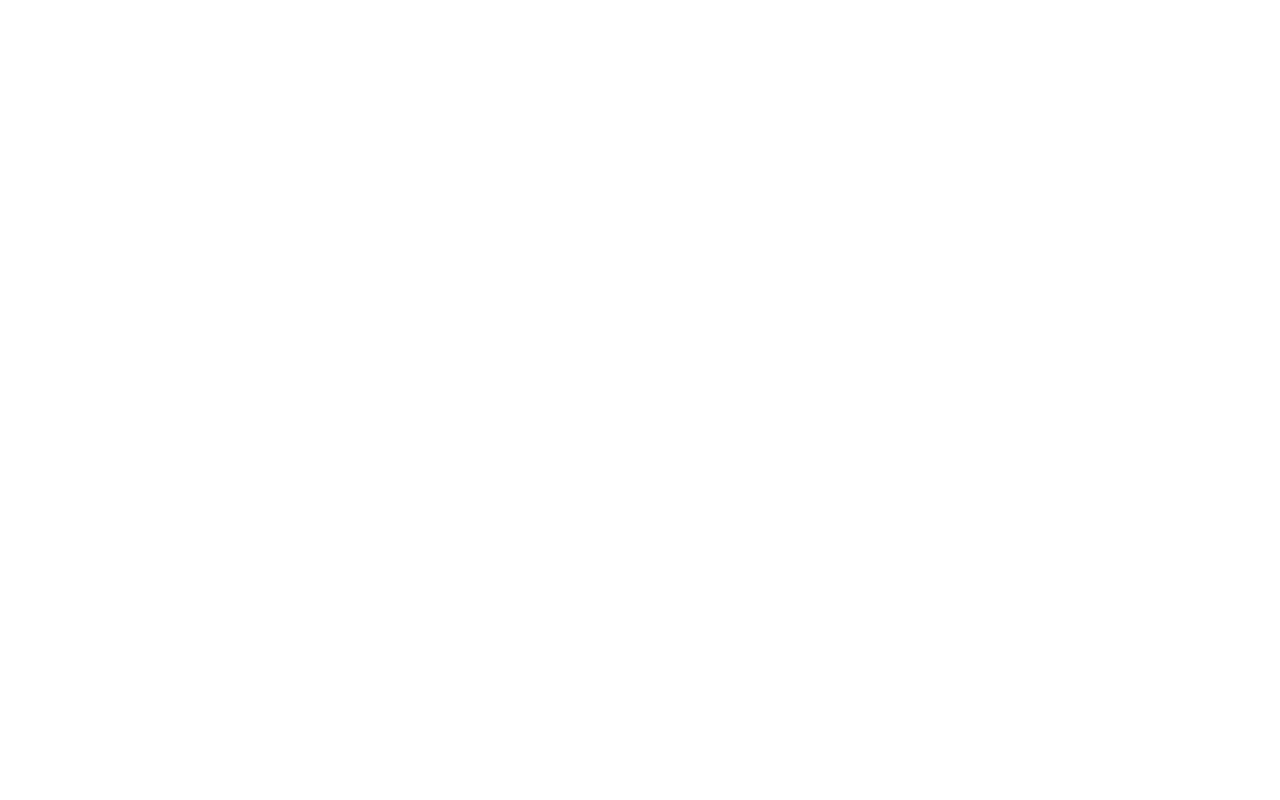
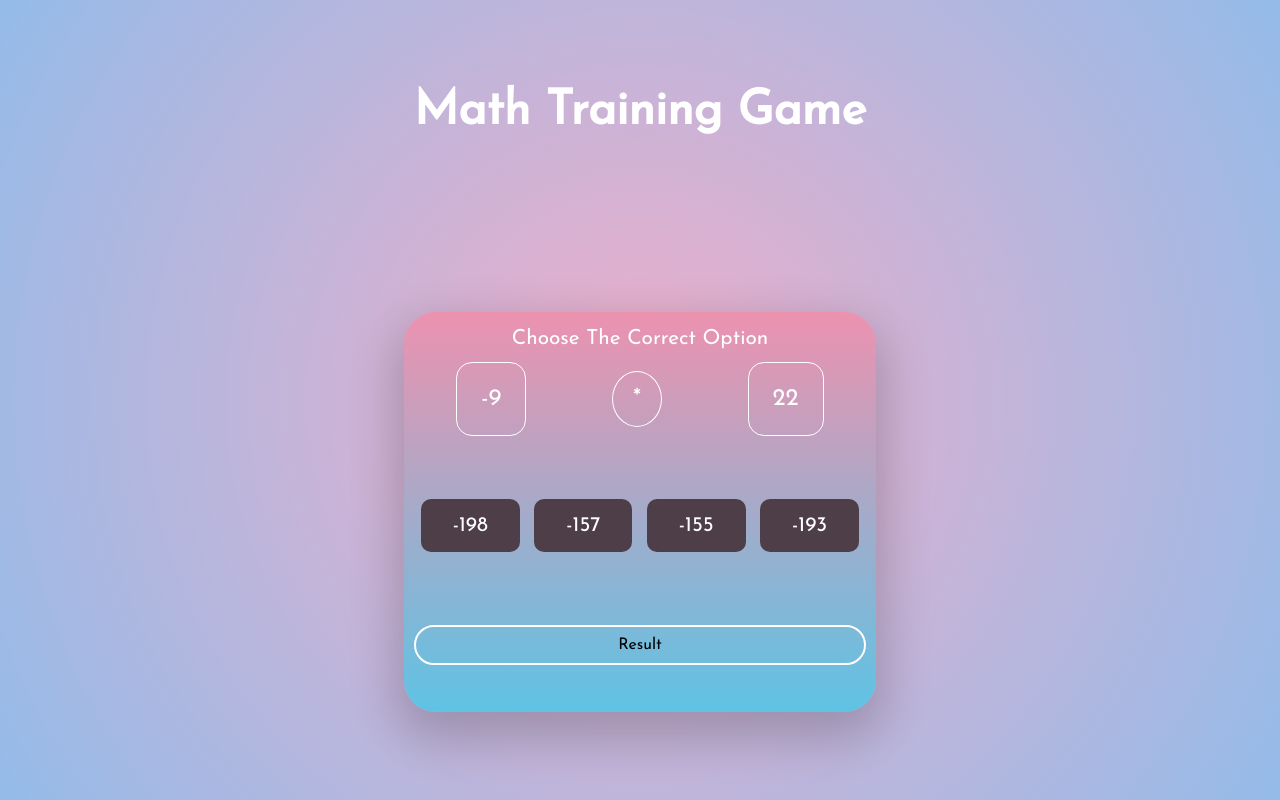
Before and after one commit to ritwickrajmakhal/math-training-game, a plain HTML site: page index.html in a window 1280 px wide. Drawn offline with nearby package versions, Linux system fonts and the light colour scheme.

Commit message:
Project Completed

```diff
--- a/index.html
+++ b/index.html
@@ -1,27 +1,58 @@
 <!doctype HTML>
 <html>
+
 <head>
 	<title>codedamn HTML Playground</title>
 	<meta charset="UTF-8">
 	<meta name="viewport" content="width=device-width, initial-scale=1.0">
 	<link rel="preconnect" href="https://fonts.googleapis.com">
 	<link rel="preconnect" href="https://fonts.gstatic.com" crossorigin>
-		<link href="https://fonts.googleapis.com/css2?family=Jost:wght@200&display=swap" rel="stylesheet">
-		<link rel="stylesheet" href="https://pro.fontawesome.com/releases/v5.10.0/css/all.css" integrity="sha384-AYmEC3Yw5cVb3ZcuHtOA93w35dYTsvhLPVnYs9eStHfGJvOvKxVfELGroGkvsg+p" crossorigin="anonymous" />
-		 <!--compiled and minified CSS -->
-		 <link rel="stylesheet" href="https://maxcdn.bootstrapcdn.com/bootstrap/4.3.1/css/bootstrap.min.css">
-		 <!-- jQuery library -->
-		 <script src="https://ajax.googleapis.com/ajax/libs/jquery/3.3.1/jquery.min.js"></script>
-		 <!--JavaScript -->
-		 <script src="https://maxcdn.bootstrapcdn.com/bootstrap/4.3.1/js/bootstrap.min.js"></script>
+	<link
+		href="https://fonts.googleapis.com/css2?family=Josefin+Sans:ital,wght@0,400;1,300&family=Jost:wght@300&family=Roboto:wght@300&display=swap"
+		rel="stylesheet">
+	<link rel="stylesheet" href="https://pro.fontawesome.com/releases/v5.10.0/css/all.css"
+		integrity="sha384-AYmEC3Yw5cVb3ZcuHtOA93w35dYTsvhLPVnYs9eStHfGJvOvKxVfELGroGkvsg+p" crossorigin="anonymous" />
 	<link rel="stylesheet" href="/style.css" />
+
 </head>
+
 <body>
 	<main>
-			<h1></h1>
+		<h1>Math Training Game</h1>
 		<!-- start writing your code -->
-
+		<div class="box">
+			<section class="sec1">
+				<p class="instruction">Choose the correct option</p>
+				<div class="operandBox">
+					<p id="operand1">45</p>
+				</div>
+				<div id="operator">+</div>
+				<div class="operandBox">
+					<p id="operand2">45</p>
+				</div>
+			</section>
+			<section class="sec2">
+				<div class="optionBox">
+					<p id="option1">95</p>
+				</div>
+				<div class="optionBox" >
+					<p id="option2">85</p>
+				</div>
+				<div class="optionBox" >
+					<p id="option3">80</p>
+				</div>
+				<div class="optionBox" >
+					<p id="option4">75</p>
+				</div>
+				<div class="msgSection">
+					<p id="msgbox">Result</p>
+				</div>
+			</section>
+		</div>
+		<audio id="correctBeep" src="assets/correct.mp3"></audio>
+		<audio id="wrongBeep" src="assets/wrong.mp3"></audio>
 	</main>
 	<script src="/script.js"></script>
 </body>
+
 </html>
--- a/script.js
+++ b/script.js
@@ -1,3 +1,107 @@
 "use strict"
 // Start writing code from here
 // Declare all the global variables
+
+const operand1 = document.querySelector("#operand1");
+const operand2 = document.querySelector("#operand2");
+const operator = document.querySelector("#operator");
+const option1 = document.querySelector("#option1");
+const option2 = document.querySelector("#option2");
+const option3 = document.querySelector("#option3");
+const option4 = document.querySelector("#option4");
+const msgbox = document.querySelector("#msgbox");
+const correctBeep = document.querySelector("#correctBeep");
+const wrongBeep = document.querySelector("#wrongBeep");
+let options = [option1,option2,option3,option4];
+
+let indexOfAns;
+let setQuestion;
+let setAnswer;
+
+const generateNumber = (lower, upper) => {
+    // Generates a random number which is present in between lower bound and upper bound
+    const randomNumber = Math.ceil(Math.random() * (upper - lower)) + lower;
+    return randomNumber;
+}
+const generateOperator = () => {
+    // Generates a random operator which is present in arrayOfOperator
+    const arrayOfOperator = ['+', '-', '*', '/'];
+    const operator = arrayOfOperator[generateNumber(0, arrayOfOperator.length) - 1];
+    return operator;
+}
+const generateQuestion = () => {
+    operand1.innerHTML = generateNumber(-50, 50);
+    operand2.innerHTML = generateNumber(-50, 50);
+    operator.innerHTML = generateOperator();
+    for(let i=0;i<options.length;i++){
+        options[i].setAttribute("style","background-color:rgb(77, 62, 71);")
+    }
+    msgbox.innerHTML = "Result";
+}
+const generateAnswer = () => {
+    generateQuestion();
+    let a = parseInt(operand1.innerHTML);
+    let b = parseInt(operand2.innerHTML);
+    let op = operator.innerHTML;
+    let ans;
+    switch (op) {
+        case '+':
+            ans = a + b;
+            break;
+        case '-':
+            ans = a - b;
+            break;
+        case '*':
+            ans = a * b;
+            break;
+        case '/':
+            ans = (a / b);
+            break;
+    }
+    indexOfAns = generateNumber(0,options.length)-1;
+    options[indexOfAns].innerHTML = ans;
+    for(let i=0;i<options.length;i++){
+        if(i!=indexOfAns){
+            if(op == '/'){
+                options[i].innerHTML = generateNumber(ans,ans+50).toFixed(2);
+            }
+            else{
+                options[i].innerHTML = generateNumber(ans,ans+50);
+            }
+        }
+        else{
+            if(op == '/'){
+                options[i].innerHTML = ans.toFixed(2);
+            }
+            else{
+                options[i].innerHTML = ans;
+            }
+        }
+    }
+    clearInterval(setAnswer);
+}
+for(let i=0;i<options.length;i++){
+    options[i].addEventListener("click",function(){
+        for(let j=0;j<options.length;j++){
+            if(j!=indexOfAns){
+                options[j].setAttribute("style","background-color:red;");
+            }
+            else{
+                options[j].setAttribute("style","background-color:green;");
+            }
+            if(i==indexOfAns){
+                msgbox.innerHTML = "Correct Answer";
+                correctBeep.play();
+            }
+            else{
+                msgbox.innerHTML = "Wrong Answer";
+                wrongBeep.play();
+            }
+        }
+        options[i].setAttribute("disabled","true");
+        setAnswer = setInterval(generateAnswer,5000);
+    });
+}
+
+generateQuestion();
+generateAnswer();
--- a/style.css
+++ b/style.css
@@ -2,6 +2,90 @@
 	margin: 0px;
 	padding: 0px;
 	box-sizing: border-box;
+	font-family: 'Josefin Sans', sans-serif;
 }
 
 /* start writing your code */
+main{
+	width: 100vw;
+	height: 100vh;
+	display: flex;
+	justify-content: space-around;
+	align-items: center;
+	flex-direction: column;
+	background:radial-gradient(circle,rgba(238,174,202,1) 0%, rgba(148,187,233,1) 100%);
+}
+h1{
+	text-align: center;
+	color: white;
+	font-size: 3rem;
+}
+.box{
+	width: auto;
+	height: 50vh;
+	background-color: #e6e6e6;
+	border-radius: 2rem;
+	background:linear-gradient(#ec92af 0%, #5fc3e4 100%);
+	box-shadow: 0 1.2rem 3rem 0.5rem rgba(0, 0, 0, 0.2);
+}
+.sec1{
+	height: 35%;
+	padding: 10px;
+	display: flex;
+	align-items: center;
+	justify-content: space-around;
+	flex-wrap: wrap;
+}
+.instruction{
+	text-align: center;
+	text-transform: capitalize;
+	width: 100%;
+	font-size:1.3rem;
+	color: white;
+}
+.operandBox{
+	padding: 1.5rem;
+	border: 1px solid white;
+	border-radius: 1rem;
+}
+.operandBox p{
+	color: white;
+	font-size: 1.5rem;
+}
+#operator{
+	font-size: 1.5rem;
+	color: white;
+	padding: 15px 20px;
+	border: 1px solid white;
+	border-radius: 50%;
+}
+.sec2{
+	height: 65%;
+	padding: 10px;
+	display: flex;
+	justify-content: space-around;
+	flex-wrap: wrap;
+	align-items: center;
+}
+.optionBox{
+	display: flex;
+	align-items: center;
+	justify-content: center;
+	cursor: pointer;
+}
+.optionBox p{
+	/* background-color:rgb(77, 62, 71); */
+	padding: 1rem 2rem;
+	color: white;
+	font-size: 1.3rem;
+	border-radius: 10px;
+}
+.msgSection{
+	width: 100%;
+	padding: 10px 0px;
+	display: flex;
+	justify-content: center;
+	align-items: center;
+	border: 2px solid white;
+	border-radius: 20px;
+}
```
Also changed, not shown: designs/design [Desktop].png (deleted), designs/design [tab].png (added), 2 other files. Lines whose indentation alone changed are shown as unchanged.
